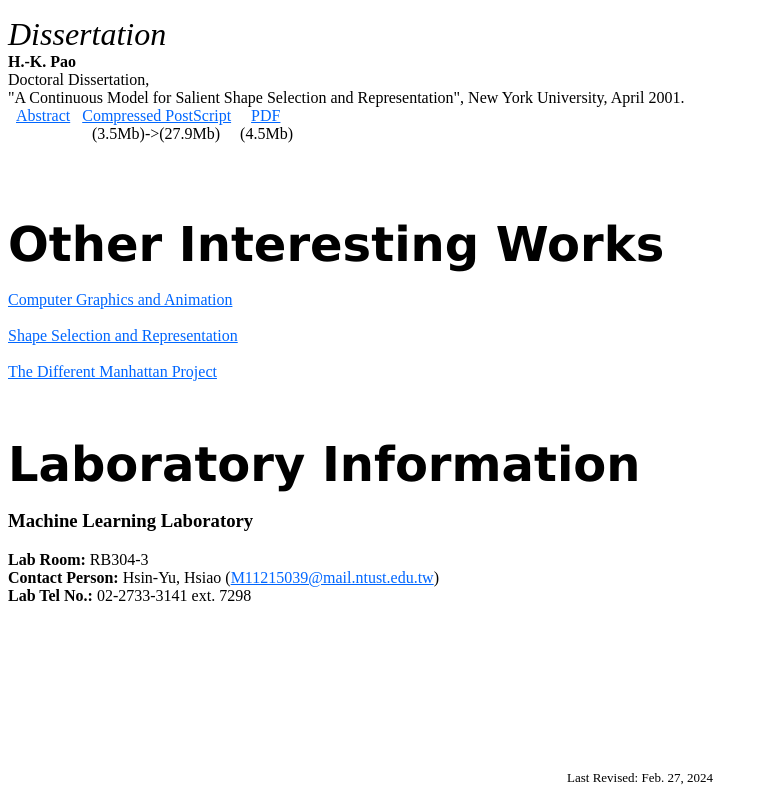
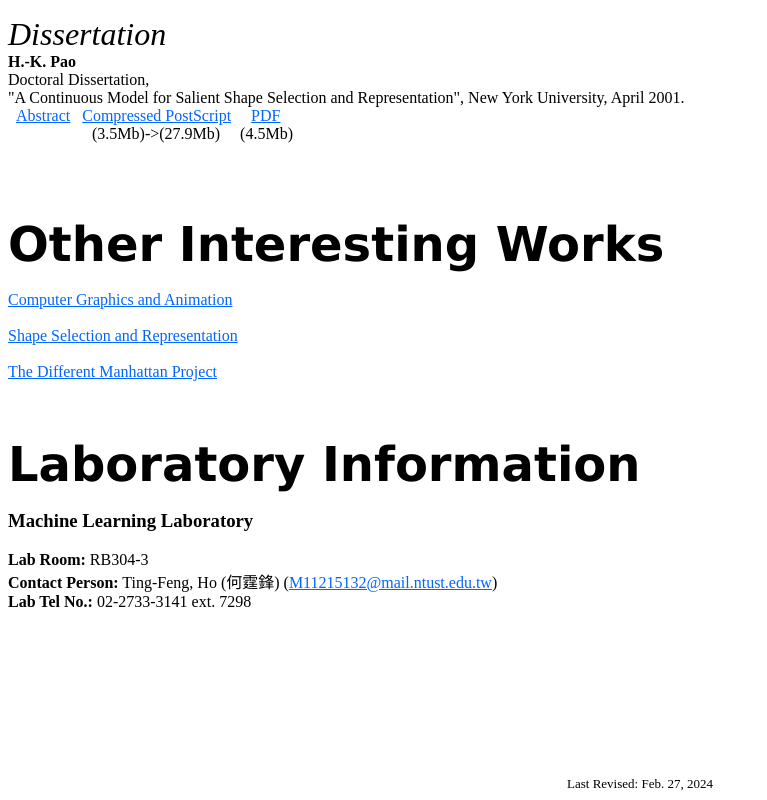
Before and after one commit to linker3-csie-ntust/MLwebsite, a plain HTML site: page index.html in a window 1280 px wide. Shown: the part 4928-5728 px from the top of the page, without its empty margins (0-767 px from the left). Drawn offline with Linux system fonts and the light colour scheme.

Commit message:
Update index.html

```diff
--- a/index.html
+++ b/index.html
@@ -617,7 +617,7 @@
       <font face="Times New Roman" size=3>
         <h3>Machine Learning Laboratory</h3>
         <a><b>Lab Room:</b> RB304-3</a><br>
-        <a><b>Contact Person:</b> Hsin-Yu, Hsiao (<a href="mailto:M11215039@mail.ntust.edu.tw">M11215039@mail.ntust.edu.tw</a>)</a><br>
+        <a><b>Contact Person:</b> Ting-Feng, Ho (何霆鋒) (<a href="mailto:M11215132@mail.ntust.edu.tw">M11215132@mail.ntust.edu.tw</a>)</a><br>
         <a><b>Lab Tel No.:</b> 02-2733-3141 ext. 7298</a><br>
       </font>
 
```
